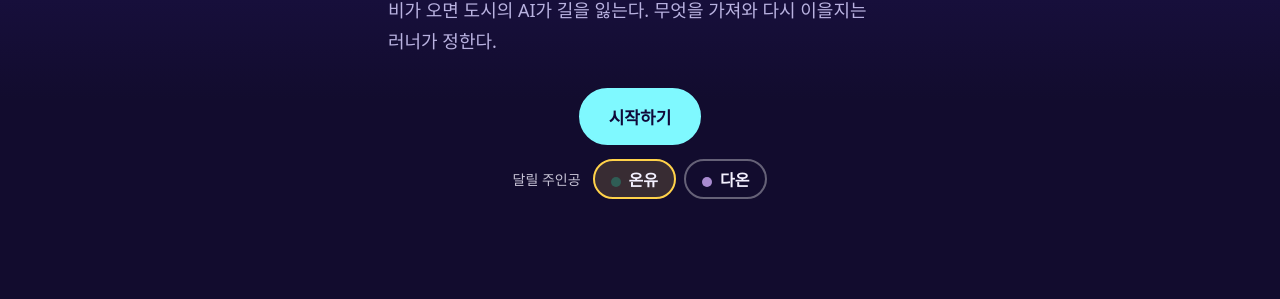
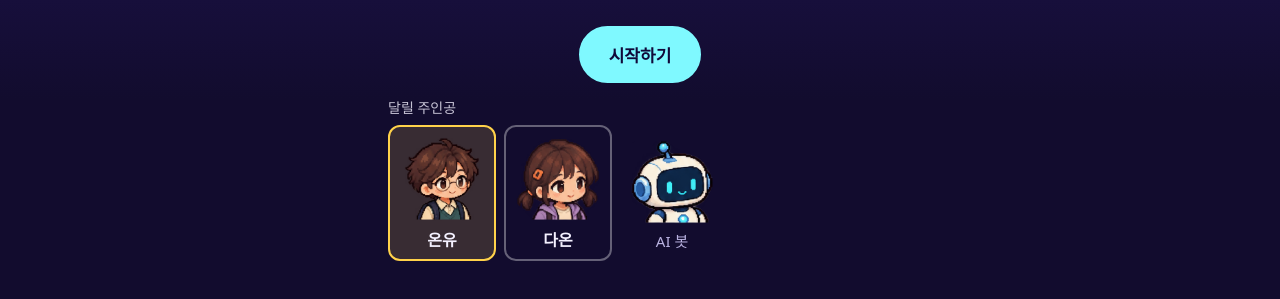
Before and after one commit to jungbucks/ethicity-data, a plain HTML site: page index.html in a window 1280 px wide. Shown: the part 381-680 px from the top of the page. Drawn offline with Linux system fonts and the light colour scheme.

Commit message:
fix: publish shared character portraits to the Pages game

```diff
--- a/css/style.css
+++ b/css/style.css
@@ -222,3 +222,10 @@ body { overflow: hidden; word-break: keep-all; }
   .zone-sign { top: 150px; font-size: 15px; }
   .catch-notice { top: 135px; font-size: 14px; }
 }
+.character-portrait { display: inline-block; flex: none; overflow: hidden; vertical-align: middle; }
+.character-portrait img { display: block; width: 400%; max-width: none; height: 100%; image-rendering: auto; }
+.hero-pick { flex-wrap: wrap; justify-content: flex-start; align-items: flex-end; gap: 8px; }
+.hero-pick-label { flex-basis: 100%; }
+.hero-chip { display: flex; flex-direction: column; align-items: center; gap: 4px; border-radius: 12px; padding: 8px; }
+.hero-chip::before { display: none; }
+.hero-companion { display: flex; flex-direction: column; align-items: center; gap: 4px; padding: 10px 8px; font-size: 15px; color: var(--ink-2); }
--- a/js/ui-shell.js
+++ b/js/ui-shell.js
@@ -84,12 +84,15 @@
     box.appendChild(el('span', { class: 'hero-pick-label', text: '달릴 주인공' }));
     var cur = DR.Save.hero();
     DR.HeroModel.ids.forEach(function (id) {
-      var b = el('button', { class: 'hero-chip hero-' + id, type: 'button', text: DR.HeroModel.names[id] });
+      var b = el('button', { class: 'hero-chip hero-' + id, type: 'button', 'aria-label': DR.HeroModel.names[id] }, [
+        DR.UI.characterPortrait(id, 88), el('span', { text: DR.HeroModel.names[id] })
+      ]);
       b.dataset.hero = id;
       b.setAttribute('aria-pressed', String(id === cur));
       b.addEventListener('click', function () { DR.Sfx.play('ui'); DR.Save.setHero(id); renderHeroPick(); });
       box.appendChild(b);
     });
+    box.appendChild(el('div', { class: 'hero-companion' }, [DR.UI.characterPortrait('robot', 88), el('span', { text: 'AI 봇' })]));
   }
 
   function renderTitle() {
--- a/js/ui-story.js
+++ b/js/ui-story.js
@@ -17,8 +17,22 @@
     return e;
   }
 
-  // 초상: 색과 도형으로만 구분(첫 버전)
+  // 공통 팩: 256px 표정 4칸. 이미지 파일은 게임 안에 포함해 file://에서도 표시한다.
+  function characterPortrait(id, size, expression) {
+    var names = { onyu: '온유', daon: '다온', robot: 'AI 봇' }, S = size || 72;
+    var frame = el('span', { class: 'portrait character-portrait', 'data-character': id, style: 'width:' + S + 'px;height:' + S + 'px' });
+    var img = el('img', { src: 'assets/characters/' + id + '-portraits.png', alt: names[id], draggable: 'false' });
+    img.style.transform = 'translateX(-' + ((expression || 0) * 25) + '%)';
+    frame.appendChild(img);
+    return frame;
+  }
+
+  // 요청된 공통 캐릭터 외의 인물은 기존 도형 초상을 유지한다.
   function portrait(who, size) {
+    var hero = root.DR.Save ? root.DR.Save.hero() : 'onyu';
+    if (who === 'runner') return characterPortrait(hero, size);
+    if (who === 'peer') return characterPortrait(hero === 'onyu' ? 'daon' : 'onyu', size);
+    if (who === 'guide' || who === 'bot') return characterPortrait('robot', size, who === 'guide' ? 3 : 0);
     var p = root.DR.Cast[who], c = document.createElement('canvas'), S = size || 72;
     c.width = c.height = S * 2; c.style.width = c.style.height = S + 'px';
     c.className = 'portrait';
@@ -192,6 +206,7 @@
   root.DR.UI = root.DR.UI || {};
   root.DR.UI.el = el;
   root.DR.UI.portrait = portrait;
+  root.DR.UI.characterPortrait = characterPortrait;
   root.DR.UI.line = line;
   root.DR.UI.dialogue = dialogue;
   root.DR.UI.briefing = briefing;
```
Also changed, not shown: tests/portraits-browser.mjs (added, +22 -0 lines), assets/characters/daon-portraits.png (added), assets/characters/onyu-portraits.png (added), assets/characters/robot-portraits.png (added), 1 other file.
